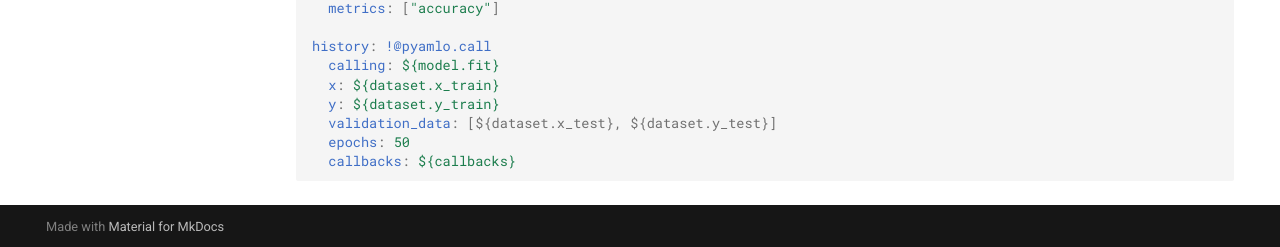
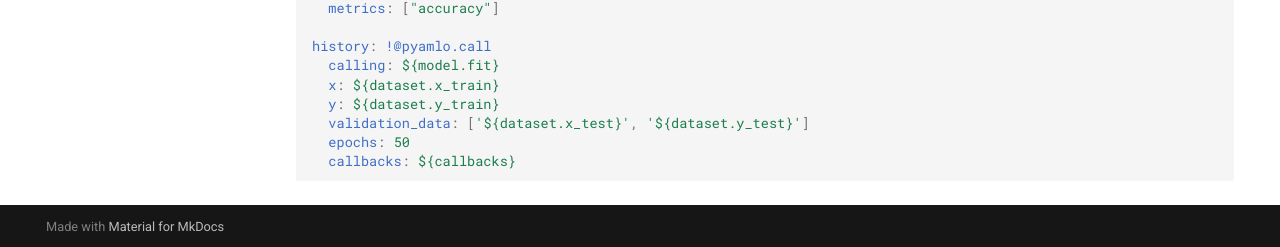
Before and after one commit to martvanrijthoven/pyamlo, an MkDocs documentation site: the page built from docs/keras.md, in a window 1280 px wide and 900 px high, scrolled down 2288 px. Shown: the part 650-897 px from the top of the window. Built offline with MkDocs 1.6.1 and Material for MkDocs 9.7.7, drawn with Linux system fonts in a browser that asks for light colours; comment, search, counter and statistics services are not loaded.

Commit message:
fix typo accent

````diff
--- a/docs/keras.md
+++ b/docs/keras.md
@@ -137,7 +137,7 @@ history: !@pyamlo.call
   calling: ${model.fit}
   x: ${dataset.x_train}
   y: ${dataset.y_train}
-  validation_data: [${dataset.x_test}, ${dataset.y_test}]
+  validation_data: ['${dataset.x_test}', '${dataset.y_test}']
   epochs: 50
   callbacks: ${callbacks}
 ```
````
